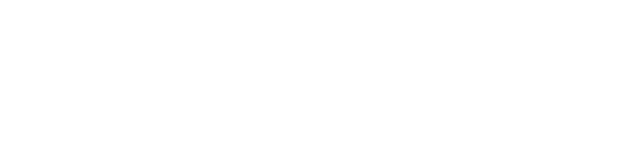
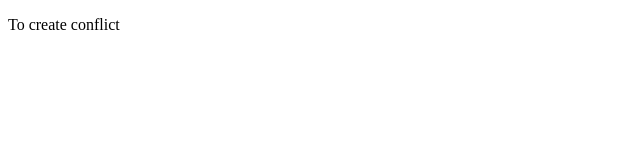
Before and after one commit to DhashwathiMB/Git-HandsOn-Practice, a plain HTML site: page index.html in a window 1280 px wide. Shown: the whole page, without its empty margins (0-640 px from the left). Drawn offline with Linux system fonts and the light colour scheme.

Commit message:
UPDATE- index.html

```diff
--- a/index.html
+++ b/index.html
@@ -6,6 +6,6 @@
     <title>Document</title>
 </head>
 <body>
-
+    <p>To create conflict</p>
 </body>
 </html>
```
